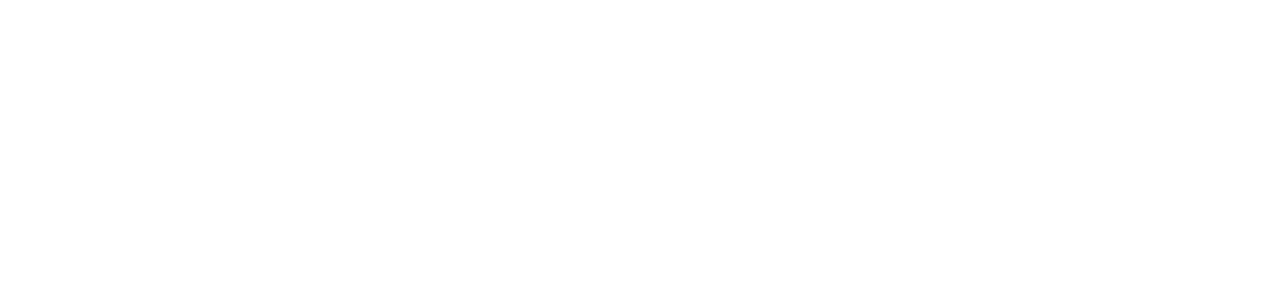
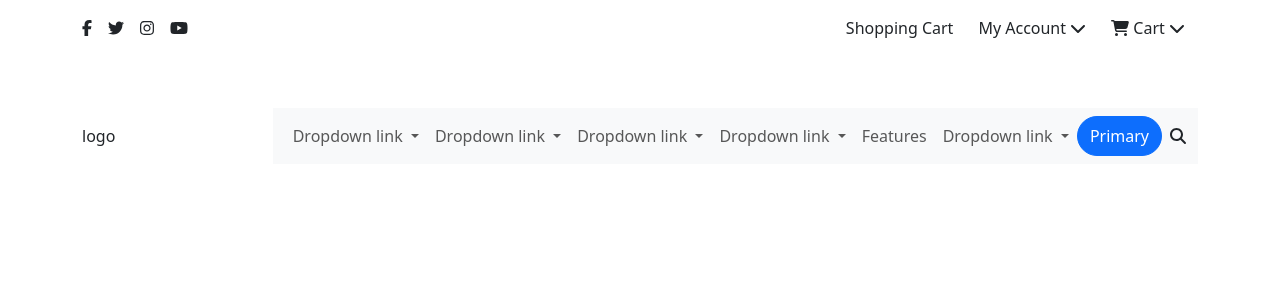
Before and after one commit to jackhuynh95/smilegate_fe_test, a Vue app: page / in a window 1280 px wide. Shown: the top 300 px of the page. Built offline with nearby package versions, Linux system fonts and the light colour scheme.

Commit message:
feat: creating header

```diff
--- a/package.json
+++ b/package.json
@@ -9,6 +9,11 @@
     "preview": "vite preview"
   },
   "dependencies": {
+    "@fortawesome/fontawesome-svg-core": "^6.5.1",
+    "@fortawesome/free-brands-svg-icons": "^6.5.1",
+    "@fortawesome/free-regular-svg-icons": "^6.5.1",
+    "@fortawesome/free-solid-svg-icons": "^6.5.1",
+    "@fortawesome/vue-fontawesome": "^3.0.5",
     "bootstrap": "^5.3.2",
     "vue": "^3.3.11"
   },
--- a/src/components/AppHeader.vue
+++ b/src/components/AppHeader.vue
@@ -3,5 +3,125 @@
     name: 'HeaderApp',
 }
 </script>
-<template></template>
-<style lang="scss" scoped></style>
+<template>
+    <header>
+        <div id="top-header" class="container py-2 d-flex align-items-center justify-content-between">
+            <div class="ec-socials d-flex gap-3">
+                <font-awesome-icon icon="fa-brands fa-facebook-f" />
+                <font-awesome-icon icon="fa-brands fa-twitter" />
+                <font-awesome-icon icon="fa-brands fa-instagram" />
+                <font-awesome-icon icon="fa-brands fa-youtube" />
+            </div>
+            <div class="ec-shop-list">
+                <div class="btn-group" role="group" aria-label="Button group with nested dropdown">
+                    <button type="button" class="btn">Shopping Cart</button>
+                    <button type="button" class="btn">
+                        My Account
+                        <font-awesome-icon icon="fa-solid fa-chevron-down" />
+                    </button>
+
+                    <div class="btn-group" role="group">
+                        <button type="button" class="btn" data-bs-toggle="dropdown">
+                            <font-awesome-icon icon="fa-solid fa-cart-shopping" />
+                            Cart
+                            <font-awesome-icon icon="fa-solid fa-chevron-down" />
+                        </button>
+                        <ul class="dropdown-menu">
+                            <li><a class="dropdown-item" href="#">Dropdown link</a></li>
+                            <li><a class="dropdown-item" href="#">Dropdown link</a></li>
+                        </ul>
+                    </div>
+                </div>
+            </div>
+        </div>
+        <div id="bottom-header" class="container d-flex align-items-center justify-content-between">
+            <div>logo</div>
+            <nav class="navbar navbar-expand-lg bg-body-tertiary">
+                <div class="container-fluid">
+                    <button class="navbar-toggler" type="button" data-bs-toggle="collapse" data-bs-target="#navbarNavDropdown" aria-controls="navbarNavDropdown" aria-expanded="false" aria-label="Toggle navigation">
+                        <span class="navbar-toggler-icon"></span>
+                    </button>
+                    <div class="collapse navbar-collapse gap-2" id="navbarNavDropdown">
+                        <ul class="navbar-nav">
+                            <li class="nav-item dropdown">
+                                <a class="nav-link dropdown-toggle" href="#" role="button" data-bs-toggle="dropdown" aria-expanded="false">
+                                Dropdown link
+                                </a>
+                                <ul class="dropdown-menu">
+                                    <li><a class="dropdown-item" href="#">Action</a></li>
+                                    <li><a class="dropdown-item" href="#">Another action</a></li>
+                                    <li><a class="dropdown-item" href="#">Something else here</a></li>
+                                </ul>
+                            </li>
+                            <li class="nav-item dropdown">
+                                <a class="nav-link dropdown-toggle" href="#" role="button" data-bs-toggle="dropdown" aria-expanded="false">
+                                Dropdown link
+                                </a>
+                                <ul class="dropdown-menu">
+                                    <li><a class="dropdown-item" href="#">Action</a></li>
+                                    <li><a class="dropdown-item" href="#">Another action</a></li>
+                                    <li><a class="dropdown-item" href="#">Something else here</a></li>
+                                </ul>
+                            </li>
+                            <li class="nav-item dropdown">
+                                <a class="nav-link dropdown-toggle" href="#" role="button" data-bs-toggle="dropdown" aria-expanded="false">
+                                Dropdown link
+                                </a>
+                                <ul class="dropdown-menu">
+                                    <li><a class="dropdown-item" href="#">Action</a></li>
+                                    <li><a class="dropdown-item" href="#">Another action</a></li>
+                                    <li><a class="dropdown-item" href="#">Something else here</a></li>
+                                </ul>
+                            </li>
+                            <li class="nav-item dropdown">
+                                <a class="nav-link dropdown-toggle" href="#" role="button" data-bs-toggle="dropdown" aria-expanded="false">
+                                Dropdown link
+                                </a>
+                                <ul class="dropdown-menu">
+                                    <li><a class="dropdown-item" href="#">Action</a></li>
+                                    <li><a class="dropdown-item" href="#">Another action</a></li>
+                                    <li><a class="dropdown-item" href="#">Something else here</a></li>
+                                </ul>
+                            </li>
+                            <li class="nav-item">
+                                <a class="nav-link" href="#">Features</a>
+                            </li>
+                            <li class="nav-item dropdown">
+                                <a class="nav-link dropdown-toggle" href="#" role="button" data-bs-toggle="dropdown" aria-expanded="false">
+                                Dropdown link
+                                </a>
+                                <ul class="dropdown-menu">
+                                    <li><a class="dropdown-item" href="#">Action</a></li>
+                                    <li><a class="dropdown-item" href="#">Another action</a></li>
+                                    <li><a class="dropdown-item" href="#">Something else here</a></li>
+                                </ul>
+                            </li>
+                            <button type="button" class="btn btn-primary ec-btn">
+                                Primary
+                            </button>
+                        </ul>
+                        <font-awesome-icon icon="fa-solid fa-magnifying-glass" />
+                    </div>
+                </div>
+            </nav>
+        </div>
+    </header>
+</template>
+<style lang="scss" scoped>
+
+header {
+    height: 160px;
+
+    #top-header {
+        height: 35%;
+    }
+    #bottom-header {
+        height: 100%;
+        .ec-btn {
+            border-radius:20px;
+        }
+    }
+}
+
+
+</style>
--- a/src/main.js
+++ b/src/main.js
@@ -2,10 +2,30 @@
 import '../src/assets/styles/general.scss';
 import App from './App.vue';
 
+
+//fontawesom
+/* import the fontawesome core */
+import { library } from '@fortawesome/fontawesome-svg-core';
+
+/* import font awesome icon component */
+import { FontAwesomeIcon } from '@fortawesome/vue-fontawesome';
+
+/* import specific icons */
+import { faUserSecret } from '@fortawesome/free-solid-svg-icons';
+import { faFacebookF } from "@fortawesome/free-brands-svg-icons";
+import { faTwitter } from "@fortawesome/free-brands-svg-icons";
+import { faInstagram } from "@fortawesome/free-brands-svg-icons";
+import { faYoutube } from "@fortawesome/free-brands-svg-icons";
+import { faCartShopping } from "@fortawesome/free-solid-svg-icons";
+import { faChevronDown } from "@fortawesome/free-solid-svg-icons";
+import { faMagnifyingGlass } from "@fortawesome/free-solid-svg-icons";
+
+/* add icons to the library */
+library.add(faUserSecret, faFacebookF, faTwitter, faInstagram, faYoutube, faCartShopping, faChevronDown, faMagnifyingGlass);
 
 // Import all of Bootstrap's JS
 import * as bootstrap from 'bootstrap';
 // or, specify which plugins you need:
 import { Tooltip, Toast, Popover } from 'bootstrap';
 
-createApp(App).mount('#app');
+createApp(App).component('font-awesome-icon', FontAwesomeIcon).mount('#app');
```
Also changed, not shown: 1 other file (tests, documents, lock files or other folders).
